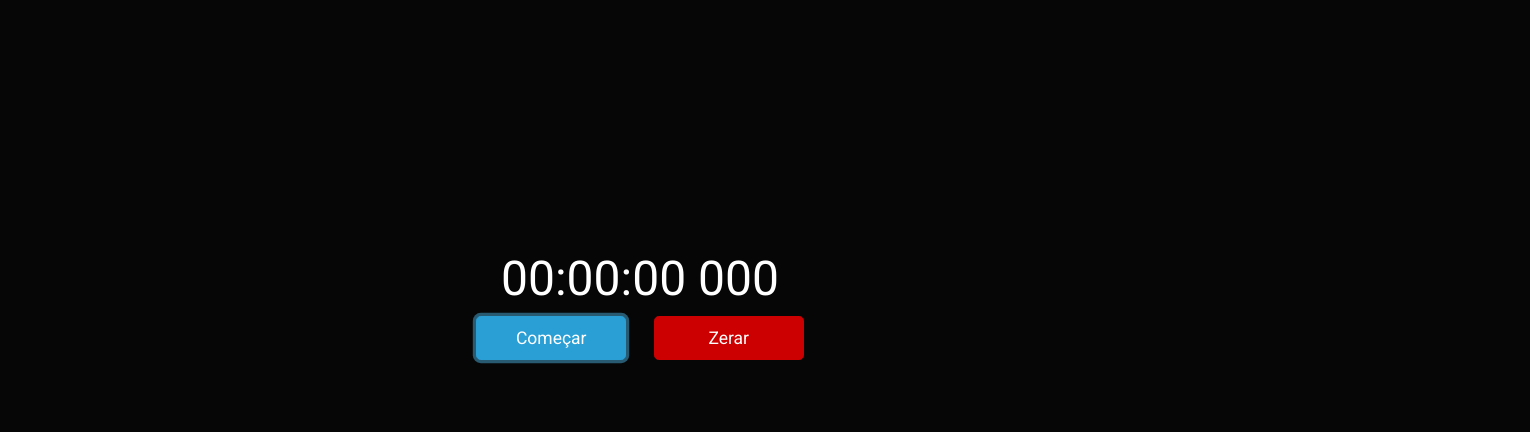
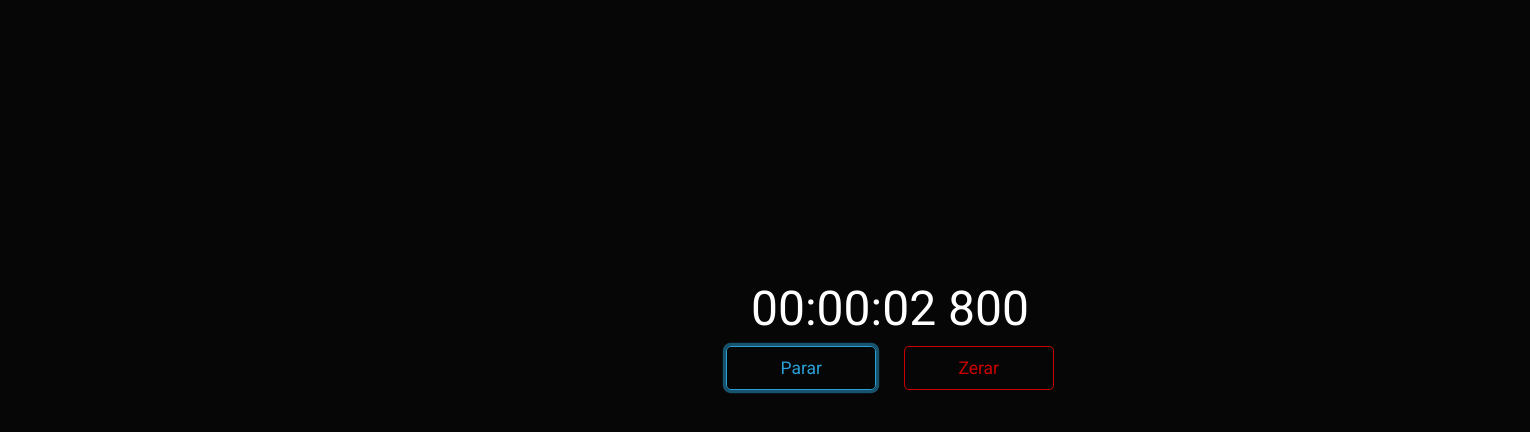
Before and after one commit to dowglasmaia/cronemetro-js, a plain HTML site: page index.html in a window 1280 px wide. Both pictures are taken after a click on the button "Começar". Shown: the whole page, 1530 px wide, since content can reach past the window. Drawn offline with Linux system fonts and the light colour scheme.

Commit message:
Finalizando Cronometro

```diff
--- a/index.html
+++ b/index.html
@@ -15,11 +15,13 @@
 </head>
 
 <body>
-    <div class="container-fluid text-center " style="margin: 250px 0; ">
-        <h2 id="dados">00:00:00 000</h2>
+    <div class="container-fluid text-center " style="padding: 30px; margin: 250px">
+        <h2 id="dados" class="text-">00:00:00 000</h2>
 
-        <button id="btn-comecar" class="btn btn-primary btn-lg mr-4" style="min-width: 150px">Começar</button>
-        <button id="btn-zerar" class="btn btn-danger btn-lg" style="min-width: 150px">Zerar</button>
+        <button id="btn-comecar" type="button" class="btn btn-outline-primary btn-lg mr-4"
+            style="min-width: 150px">Começar</button>
+        <button id="btn-zerar" type="button" class="btn btn-outline-danger btn-lg"
+            style="min-width: 150px">Zerar</button>
 
     </div>
 
--- a/js/js.js
+++ b/js/js.js
@@ -0,0 +1,67 @@
+/**@author Dowglas Maia */
+
+/* inserindo ZERO a esquer de numero for menor que 10(DEZ) */
+function zero_esquerda(numero) {
+    if (numero < 10) {
+        return "0" + numero.toString();
+    } else {
+        return numero.toString();
+    }
+}
+
+/* VARIAVEIS*/
+var iniciando = false, hora_inicio, hora_atual, init_cronometro, tempo_passao, horas, minutos, segundos, milissegundos, resto;
+
+/* Executando o Cronometro*/
+document.getElementById("btn-comecar").onclick = function () {
+
+    if (!iniciando) {
+        iniciando = true; //inicia o cronemetro
+        document.getElementById("btn-comecar").innerHTML = "Parar";
+
+        //começar o cronometro
+        if (!hora_inicio) {
+            hora_inicio = new Date().getTime();
+        } else {
+            //pegando hora de inicio e descontando o tempo passado
+            hora_inicio = new Date().getTime() - tempo_passao;
+        }
+
+        init_cronometro = window.setInterval(
+            function () {
+                hora_atual = new Date().getTime();
+                tempo_passao = hora_atual - hora_inicio;
+
+                //formatando o relogio
+                horas = Math.floor(tempo_passao / 3600000);
+                resto = tempo_passao - (horas * 3600000);
+
+                minutos = Math.floor(resto / 60000);
+                resto -= (minutos * 60000);
+
+                segundos = Math.floor(resto / 1000);
+                resto -= (segundos * 1000);
+
+                milissegundos = resto;
+
+                //saida na pagina
+                document.getElementById("dados").innerHTML = zero_esquerda(horas) + ":" + zero_esquerda(minutos) + ":" + zero_esquerda(segundos) + " "
+                    + zero_esquerda(milissegundos);
+
+            }, 10);
+
+    } else {
+        window.clearInterval(init_cronometro); // parando cronometro
+        iniciando = false;
+        document.getElementById("btn-comecar").innerHTML = "Começar";
+    }
+}
+
+//ZERAR O CRONOMETRO
+document.getElementById("btn-zerar").onclick = function () {
+    clearInterval(init_cronometro); //para cronometro
+    tempo_passao = 0;
+    iniciando = false;
+    document.getElementById("dados").innerHTML = "00:00:00 000";
+    document.getElementById("btn-comecar").innerHTML = "Começar";
+}
```
